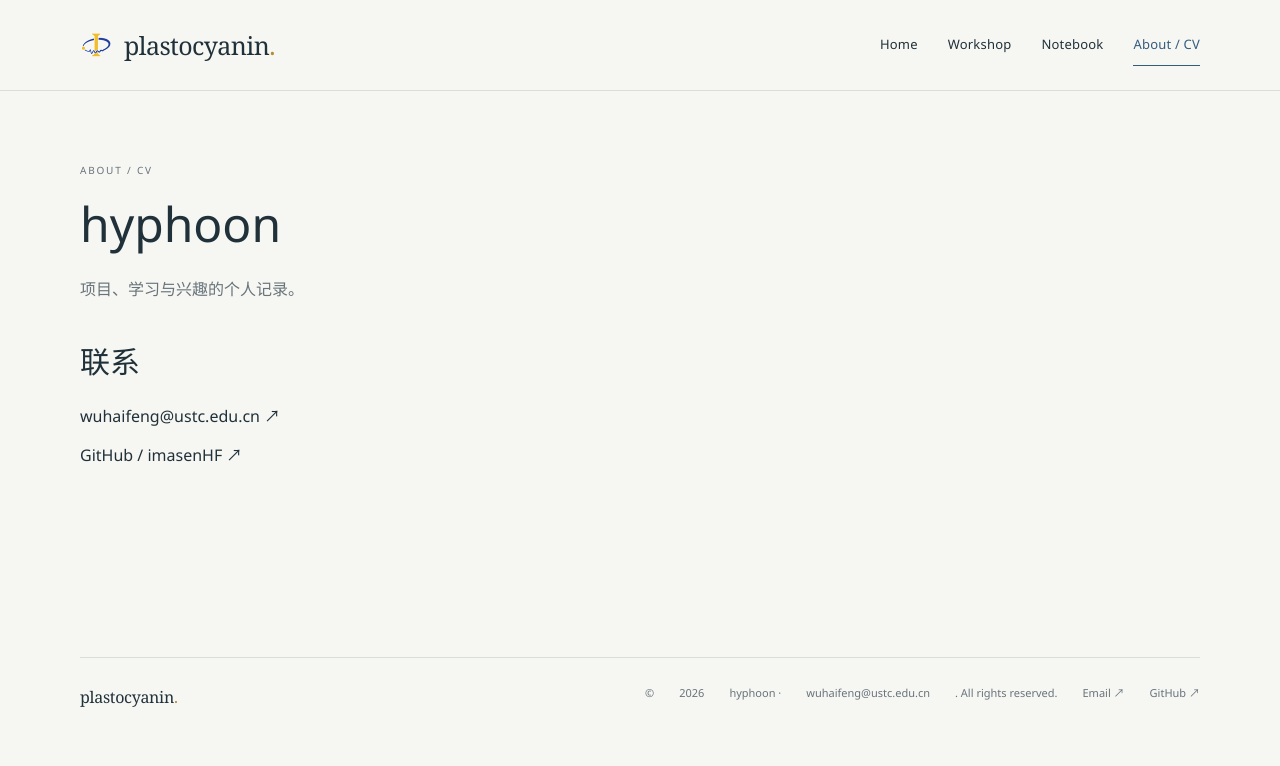
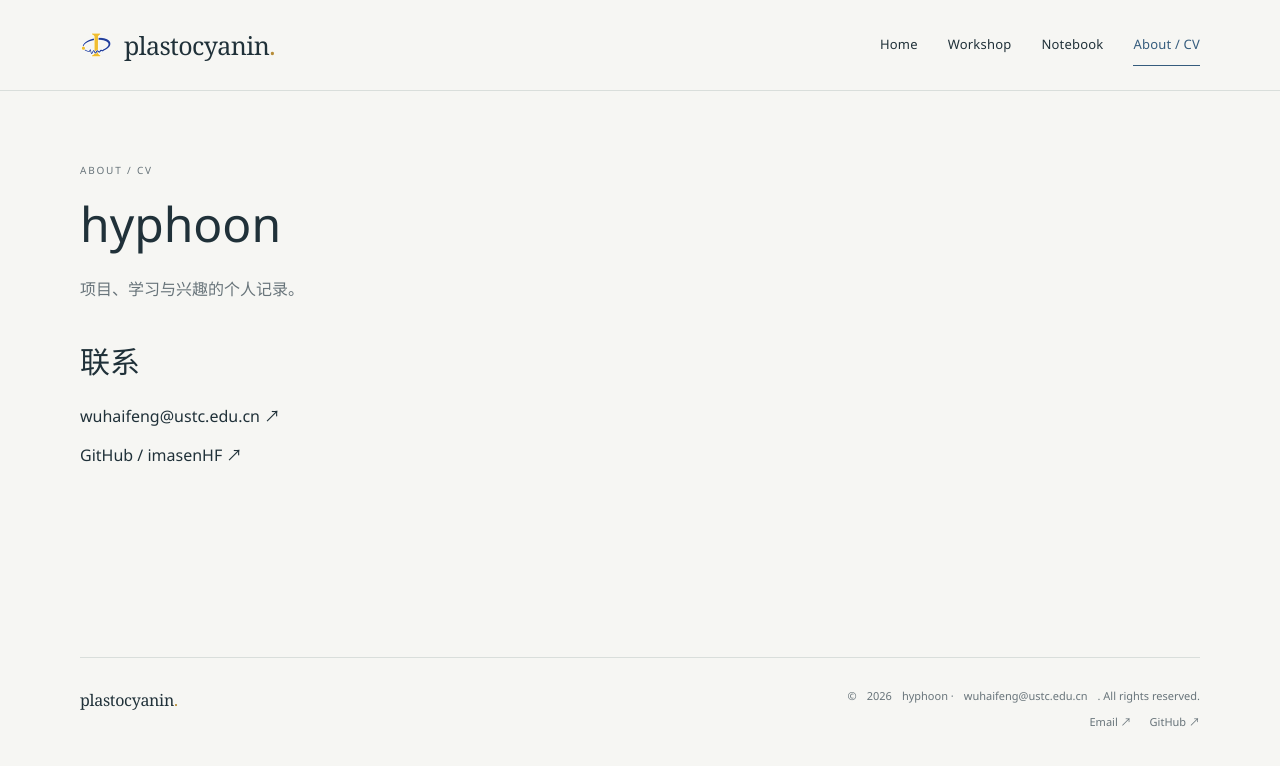
Before and after one commit to imasenHF/imasenhf.github.io, a Jekyll site: the page built from about/index.html, in a window 1280 px wide. Shown: the top 766 px of the page. Built offline with Jekyll 4.4.1, drawn with Linux system fonts in a browser that asks for light colours.

Commit message:
Match site footer layout to SpinFront daily issues

```diff
--- a/assets/css/style.css
+++ b/assets/css/style.css
@@ -260,3 +260,59 @@
   font-weight:400;
   letter-spacing:-.15px;
 }
+
+
+/* Two-column editorial footer aligned with SpinFront daily issues. */
+.site-footer{
+  align-items:flex-start;
+  justify-content:space-between;
+  gap:40px;
+  padding-top:28px;
+  padding-bottom:34px;
+}
+.site-footer .site-footer-brand{
+  display:flex;
+  flex-direction:column;
+  align-items:flex-start;
+  gap:3px;
+  min-width:220px;
+}
+.site-footer-right{
+  margin-left:auto;
+  display:flex!important;
+  flex-direction:column;
+  align-items:flex-end;
+  gap:7px!important;
+  text-align:right;
+  line-height:1.8;
+}
+.site-footer-right>div{
+  display:flex;
+  justify-content:flex-end;
+  gap:10px;
+}
+.site-footer-links{
+  gap:18px!important;
+}
+.site-footer-right a{
+  color:inherit;
+}
+.site-footer-right a:is(:hover,:active,:focus-visible){
+  color:var(--blue);
+  text-decoration:underline;
+  text-underline-offset:.18em;
+}
+@media(max-width:620px){
+  .site-footer{
+    display:block;
+  }
+  .site-footer-right{
+    margin-top:18px;
+    align-items:flex-start;
+    text-align:left;
+  }
+  .site-footer-right>div{
+    justify-content:flex-start;
+    flex-wrap:wrap;
+  }
+}
```
